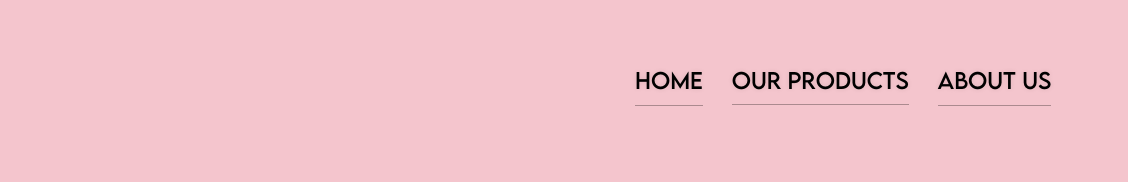
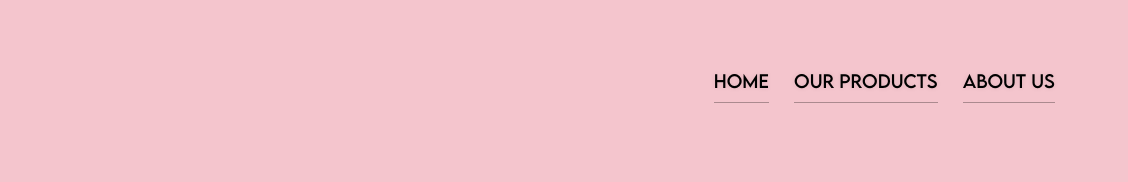
Before and after one commit to Kyler223/HighKey-LowKey, a plain HTML site: page index.html in a window 1280 px wide. Shown: the full height of the page, 152-1280 px from the left. Drawn offline with Linux system fonts and the light colour scheme.

Commit message:
nav improvements

```diff
--- a/index.html
+++ b/index.html
@@ -10,8 +10,8 @@
     <nav>
     <img id="logo" src="plain-black-logo.png"/>
       <ul class="navigation">
-        <li class="navItem borderBottom">Home</li>
-        <div class="dropdown">
+        <li class="navItem borderBottom hoverPadding">Home</li>
+        <div class="dropdown hoverPadding">
           <span class="navItem" id="ourProducts">Our Products</span>
           <div class="dropdown-content">
             <p class="dropdownItem">Women's</p>
@@ -20,7 +20,7 @@
             <p class="dropdownItem">Beauty</p>
           </div>
         </div>
-        <li class="navItem borderBottom">About Us</li>
+        <li class="navItem borderBottom hoverPadding">About Us</li>
       <ul>
     </nav>
   </body>
--- a/styles.css
+++ b/styles.css
@@ -1,5 +1,5 @@
 html {
-    font-size: 16px;
+    font-size: 14px;
 }
 
 body {
@@ -18,10 +18,14 @@ nav {
     animation: .35s pop;
 }
 
+#logo:hover {
+    transform: scale(102%);
+}
+
 nav ul {
     list-style-type: none;
     display: inline-flex;
-    font-size: 1.35rem;
+    font-size: 1.25rem;
     margin: auto 0;
     font-family: "lemon milk regular";
     gap: 1.8rem;
@@ -45,8 +49,11 @@ nav ul {
 }
 
 .navItem:hover {
+    padding-bottom: 10px;
+}
+
+.hoverPadding:hover {
     padding: 0 1px;
-    padding-bottom: 10px;
 }
 
 .dropdown {
@@ -62,6 +69,7 @@ nav ul {
     font-size: 1rem;
     box-shadow: 0px 8px 16px rgba(0, 0, 0, 0.2);
     text-align: center;
+    margin-top: 10px;
 }
 
 .dropdown:hover .dropdown-content {
```
